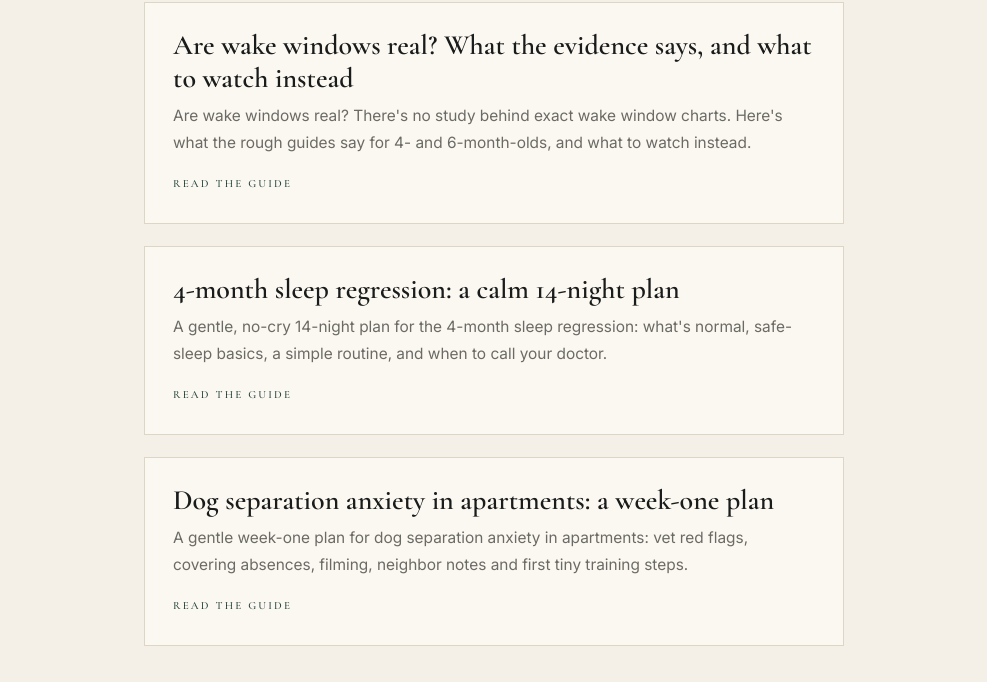
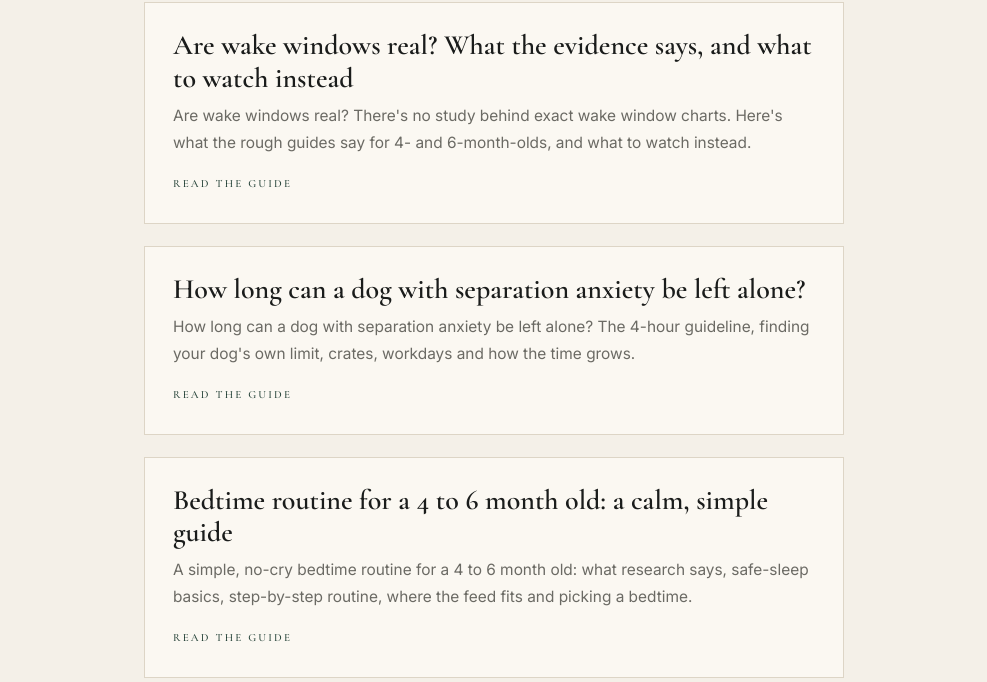
Before and after one commit to DevidEg/casascripta-site, a plain HTML site: page blog/index.html in a window 1280 px wide. Shown: the part 270-952 px from the top of the page, without its empty margins (146-1133 px from the left). Drawn offline with Linux system fonts and the light colour scheme.

Commit message:
Blog index: list all 5 posts (add 2 older HTML-built posts)

```diff
--- a/blog/index.html
+++ b/blog/index.html
@@ -69,6 +69,8 @@ footer a{color:var(--stone)}
 <div class="idx"><div class="label">CASA SCRIPTA JOURNAL</div>
 <h1>Blog</h1>
 <a class="post" href="/blog/are-wake-windows-real/"><h2>Are wake windows real? What the evidence says, and what to watch instead</h2><p>Are wake windows real? There&#x27;s no study behind exact wake window charts. Here&#x27;s what the rough guides say for 4- and 6-month-olds, and what to watch instead.</p><span>READ THE GUIDE</span></a>
+<a class="post" href="/blog/how-long-can-a-dog-with-separation-anxiety-be-left-alone/"><h2>How long can a dog with separation anxiety be left alone?</h2><p>How long can a dog with separation anxiety be left alone? The 4-hour guideline, finding your dog&#x27;s own limit, crates, workdays and how the time grows.</p><span>READ THE GUIDE</span></a>
+<a class="post" href="/blog/bedtime-routine-4-to-6-month-old/"><h2>Bedtime routine for a 4 to 6 month old: a calm, simple guide</h2><p>A simple, no-cry bedtime routine for a 4 to 6 month old: what research says, safe-sleep basics, step-by-step routine, where the feed fits and picking a bedtime.</p><span>READ THE GUIDE</span></a>
 <a class="post" href="/blog/4-month-sleep-regression-14-night-plan/"><h2>4-month sleep regression: a calm 14-night plan</h2><p>A gentle, no-cry 14-night plan for the 4-month sleep regression: what&#x27;s normal, safe-sleep basics, a simple routine, and when to call your doctor.</p><span>READ THE GUIDE</span></a>
 <a class="post" href="/blog/dog-separation-anxiety-apartment-week-one-plan/"><h2>Dog separation anxiety in apartments: a week-one plan</h2><p>A gentle week-one plan for dog separation anxiety in apartments: vet red flags, covering absences, filming, neighbor notes and first tiny training steps.</p><span>READ THE GUIDE</span></a>
 </div>
```
